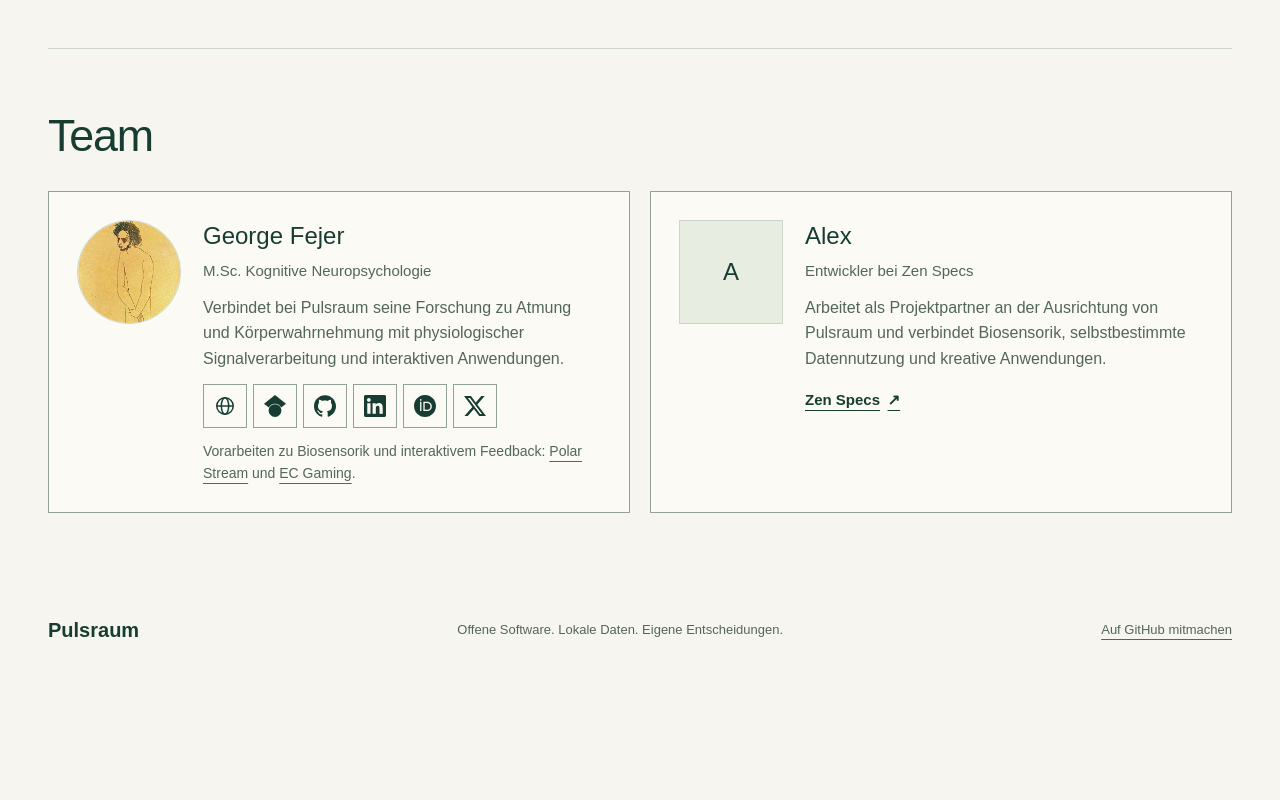
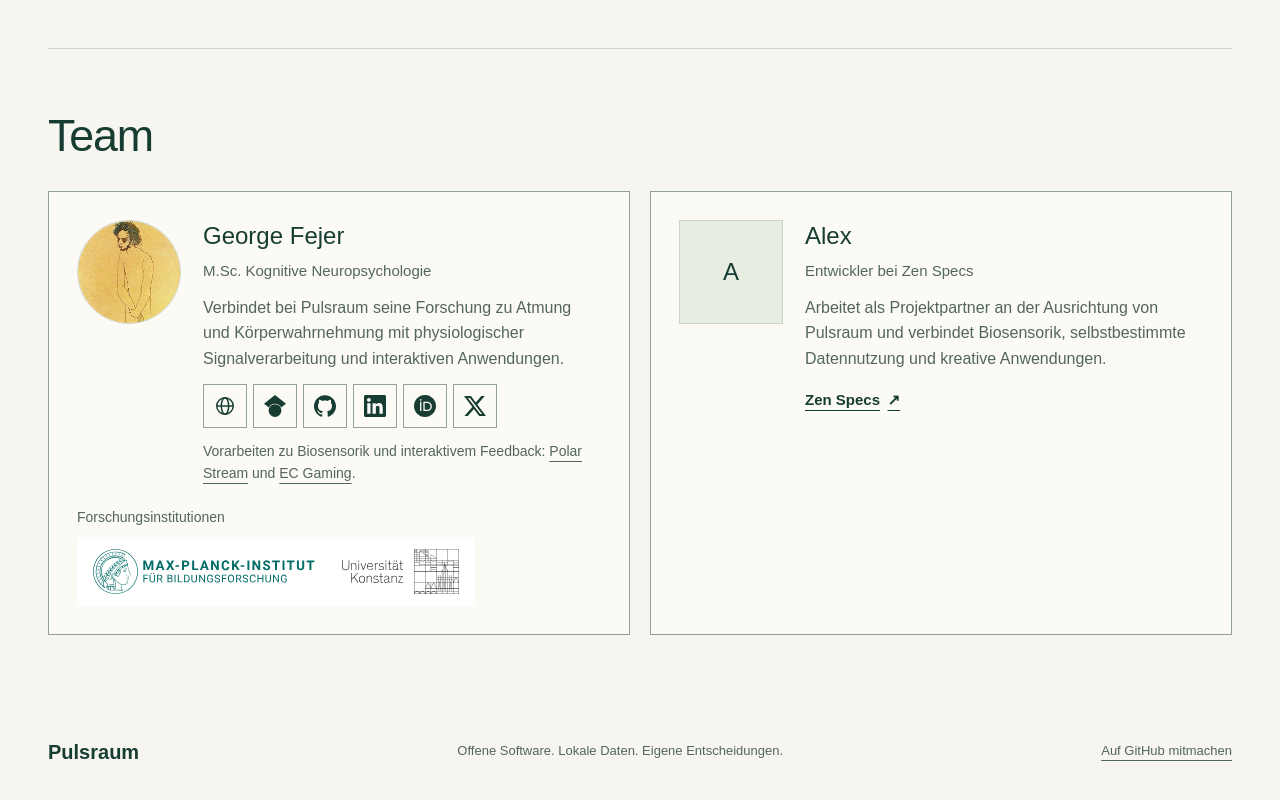
Before and after one commit to GeorgeFejer91/Pulsraum, a website with bundled scripts: page index.html in a window 1280 px wide. Shown: the part 3225-4025 px from the top of the page. Before the commit the page ends 3965 px from the top, so only its background shows below. Built offline with nearby package versions, Linux system fonts and the light colour scheme.

Commit message:
Add institutional affiliation logos to George Fejer’s profile

```diff
--- a/index.html
+++ b/index.html
@@ -387,6 +387,19 @@
             </div>
             <p class="profile-work" data-measure><span data-en="Earlier work on biosensing and interactive feedback includes">Vorarbeiten zu Biosensorik und interaktivem Feedback:</span> <a href="https://github.com/GeorgeFejer91/Polar-Stream">Polar Stream</a> <span data-en="and">und</span> <a href="https://github.com/GeorgeFejer91/ECGaming">EC Gaming</a>.</p>
           </div>
+          <figure class="affiliations">
+            <figcaption data-measure data-en="Research affiliations">Forschungsinstitutionen</figcaption>
+            <div class="affiliation-logos">
+              <a href="https://www.mpib-berlin.mpg.de/de" data-en-href="https://www.mpib-berlin.mpg.de/en">
+                <img src="assets/team/mpib-de.svg" data-en-src="assets/team/mpib-en.svg" width="225" height="45"
+                     alt="Max-Planck-Institut für Bildungsforschung" data-en-alt="Max Planck Institute for Human Development">
+              </a>
+              <a href="https://www.uni-konstanz.de/" data-en-href="https://www.uni-konstanz.de/en/">
+                <img src="assets/team/universitaet-konstanz.svg" width="117" height="45"
+                     alt="Universität Konstanz" data-en-alt="University of Konstanz">
+              </a>
+            </div>
+          </figure>
         </article>
         <article class="knowledge-box person">
           <span class="portrait portrait-initial" aria-hidden="true">A</span>
--- a/site.js
+++ b/site.js
@@ -7,7 +7,7 @@ const languageToggle = navigation.querySelector('.language-toggle');
 const languageKey = 'pulsraum.language';
 const translations = [];
 // The German text is the source for the static page and for switching back.
-for (const attribute of [null, 'aria-label', 'title', 'content', 'lang']) {
+for (const attribute of [null, 'aria-label', 'title', 'content', 'lang', 'alt', 'src', 'href']) {
   const source = attribute ? `data-en-${attribute}` : 'data-en';
   for (const element of document.querySelectorAll(`[${source}]`)) {
     const de = attribute ? element.getAttribute(attribute) : element.textContent;
--- a/styles.css
+++ b/styles.css
@@ -196,6 +196,36 @@ img.portrait {
 .person .profile-work {
   font-size: .875rem;
   margin-top: .25rem;
+}
+.affiliations {
+  grid-column: 1 / -1;
+  min-width: 0;
+}
+.affiliations figcaption {
+  margin-bottom: .5rem;
+  color: var(--muted);
+  font-size: .875rem;
+}
+.affiliation-logos {
+  display: flex;
+  align-items: center;
+  flex-wrap: wrap;
+  gap: 1rem 1.5rem;
+  width: fit-content;
+  max-width: 100%;
+  padding: .75rem 1rem;
+  background: white;
+}
+.affiliation-logos a {
+  display: grid;
+  align-items: center;
+  max-width: 100%;
+  min-height: 44px;
+}
+.affiliation-logos img {
+  display: block;
+  max-width: 100%;
+  height: auto;
 }
 
 .site-footer {
```
Also changed, not shown: for-ai/PROJECT.md (+2 -0 lines), scripts/check-visual.mjs (+13 -2 lines), assets/team/mpib-de.svg (added), assets/team/mpib-en.svg (added), assets/team/universitaet-konstanz.svg (added), 1 other file.
